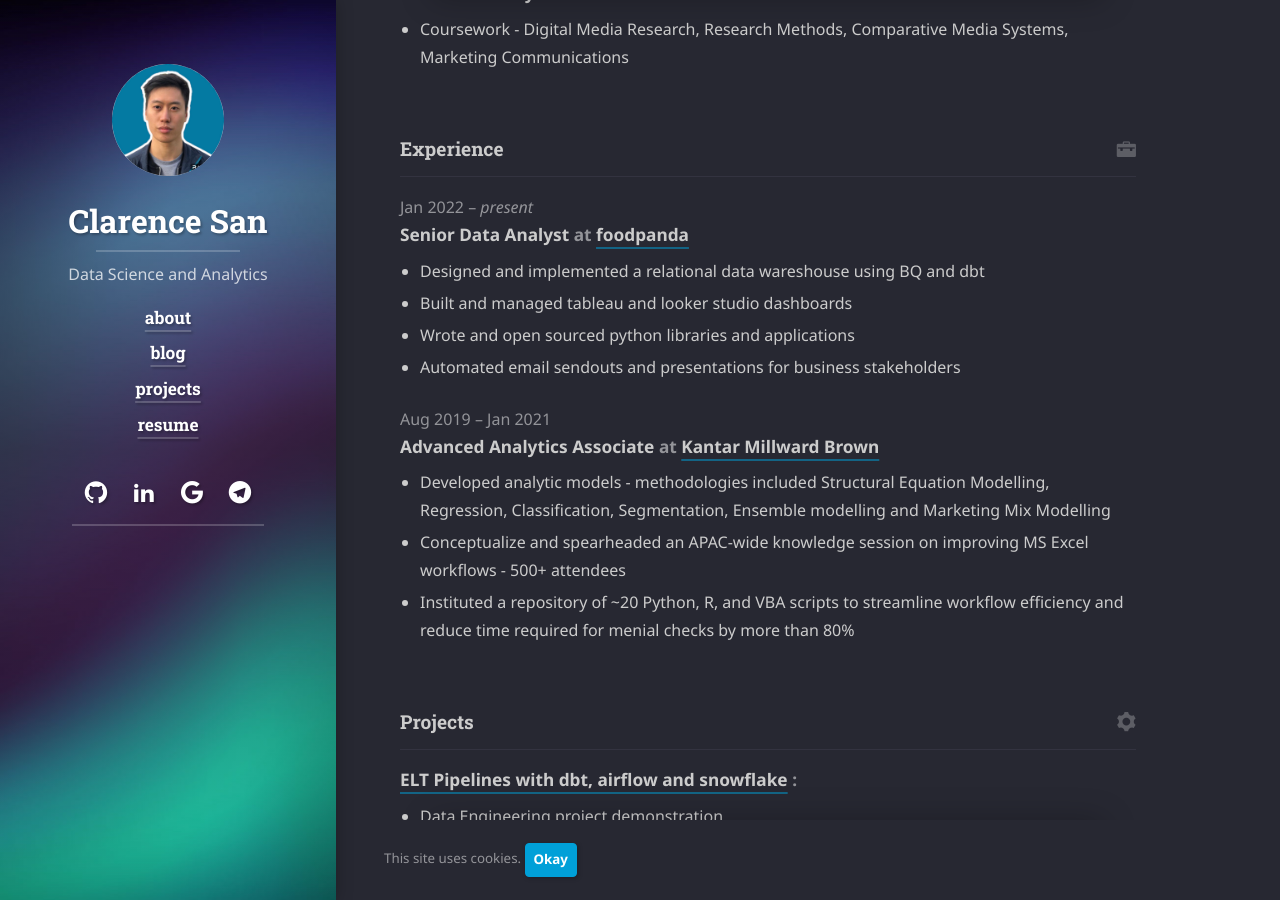
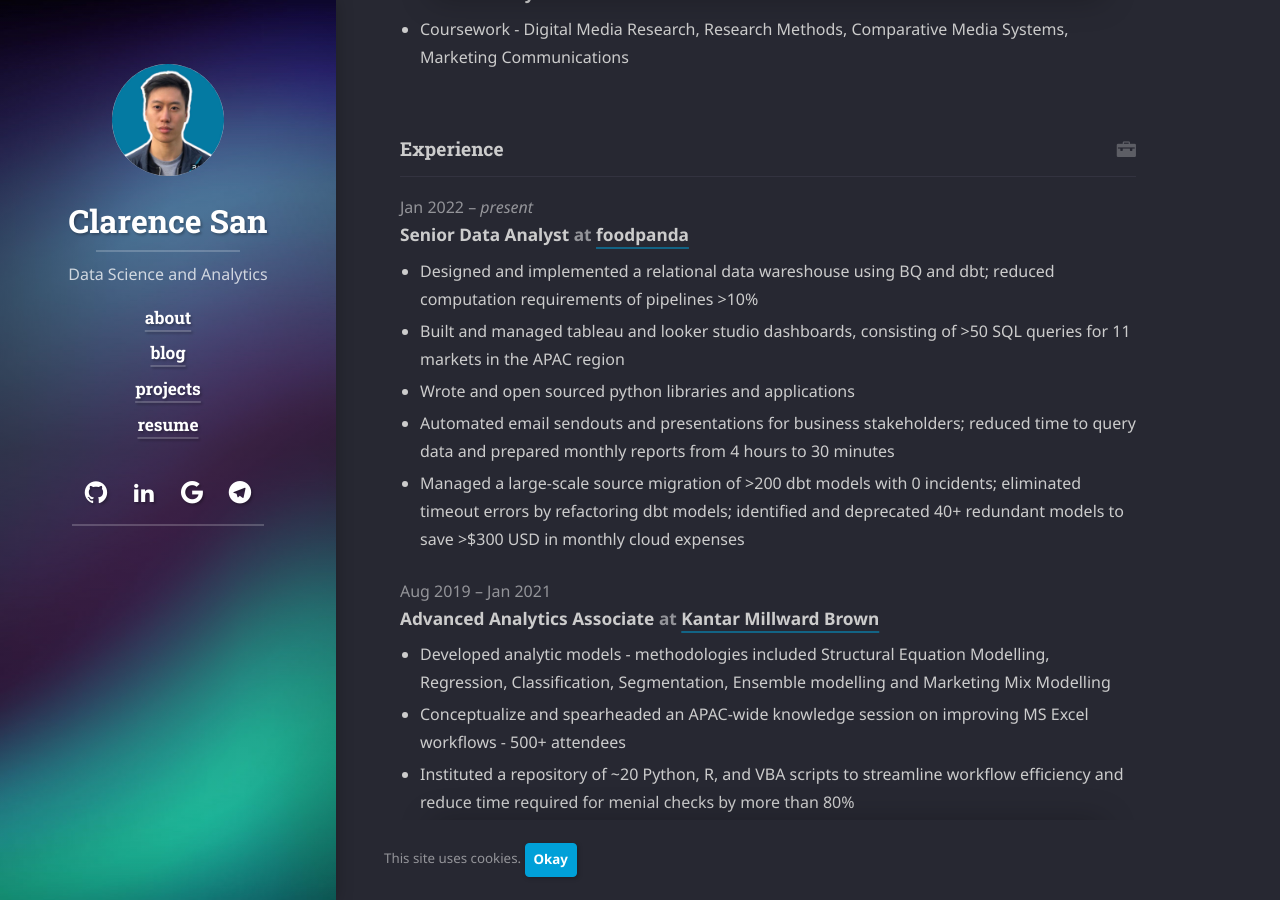
Before and after one commit to csanry/csanry.github.io, a Jekyll site: the page built from resume.md, in a window 1280 px wide and 900 px high, scrolled down 834 px. Built offline with Jekyll 4.4.1, drawn with Linux system fonts in a browser that asks for light colours; cached includes are drawn as plain includes; nearby versions of some CDN libraries; some web fonts are replaced; library files that are not in the unit come from our copies.

```diff
--- a/_data/resume.yml
+++ b/_data/resume.yml
@@ -21,10 +21,12 @@
     endDate: ""
     summary:
     highlights:
-      - Designed and implemented a relational data wareshouse using BQ and dbt
-      - Built and managed tableau and looker studio dashboards
+      - Designed and implemented a relational data wareshouse using BQ and dbt; reduced computation requirements of pipelines >10%
+      - Built and managed tableau and looker studio dashboards, consisting of >50 SQL queries for 11 markets in the APAC region
       - Wrote and open sourced python libraries and applications
-      - Automated email sendouts and presentations for business stakeholders
+      - Automated email sendouts and presentations for business stakeholders; reduced time to query data and prepared monthly reports from 4 hours to 30 minutes
+      - Managed a large-scale source migration of >200 dbt models with 0 incidents; eliminated timeout errors by refactoring dbt models; identified and deprecated 40+ redundant models to save >$300 USD in monthly cloud expenses
+
 
   - company: "Kantar Millward Brown"
     position: "Advanced Analytics Associate"
@@ -76,11 +78,6 @@
     highlights:
       - "3rd place in the competition - Ridernomics"
 
-awards/certifications:
-  - title: "Example Award"
-    awarder: "Awarder"
-    highlights:
-      - "2019"
 skills:
   - name: "Languages"
     keywords:
```
